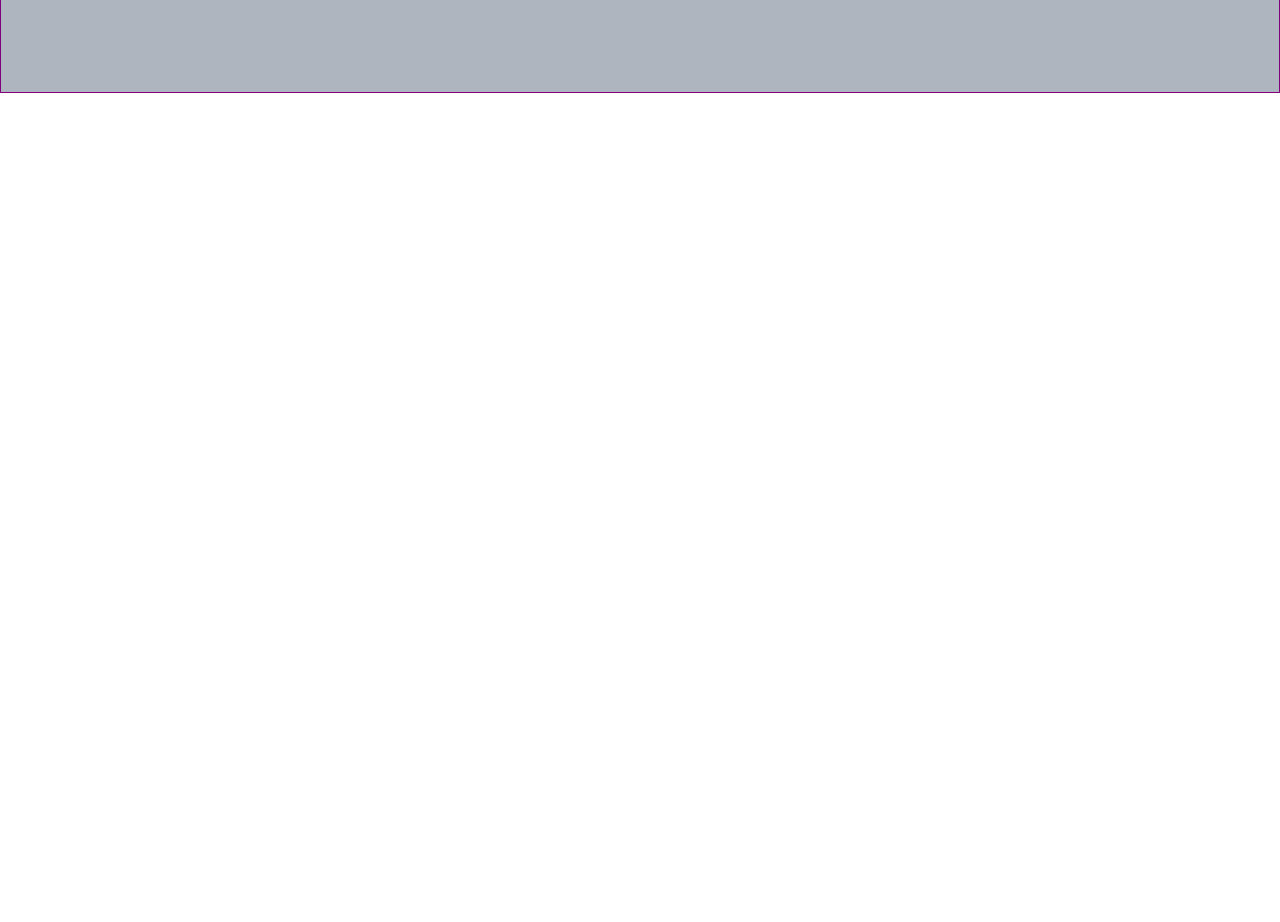
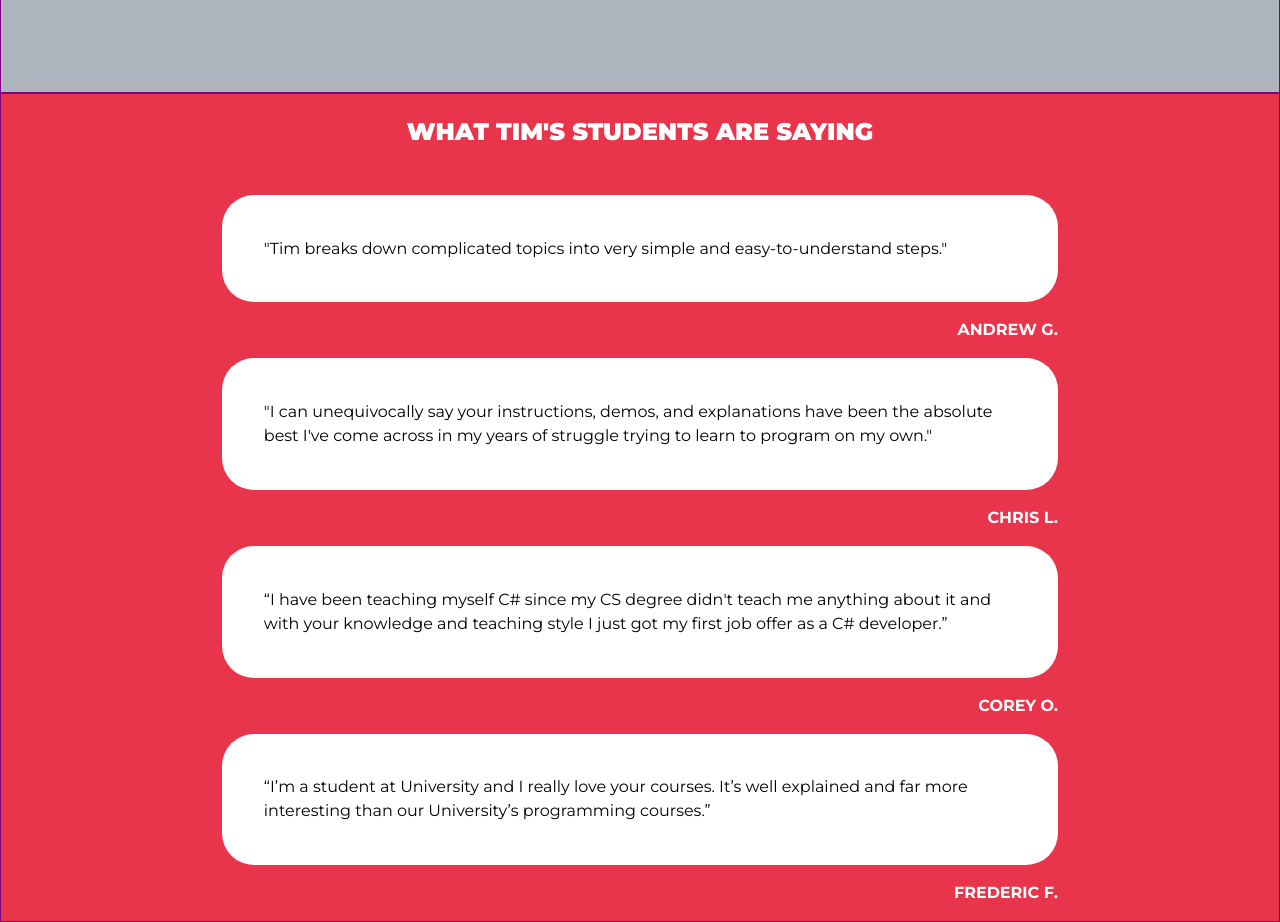
Before and after one commit to TimCorey/csharpstarter, a plain HTML site: page index.html in a window 1280 px wide. Shown: the part 4014-4936 px from the top of the page. Before the commit the page ends 4107 px from the top, so only its background shows below. Drawn offline with nearby package versions, Linux system fonts and the light colour scheme.

Commit message:
Testimonials section for small to large screens.

```diff
--- a/index.html
+++ b/index.html
@@ -9,7 +9,7 @@
   <link rel="stylesheet" href="style.css">
   <link rel="preconnect" href="https://fonts.googleapis.com">
   <link rel="preconnect" href="https://fonts.gstatic.com" crossorigin>
-  <link href="https://fonts.googleapis.com/css2?family=Montserrat:wght@400;900&display=swap" rel="stylesheet">
+  <link href="https://fonts.googleapis.com/css2?family=Montserrat:wght@400;700;900&display=swap" rel="stylesheet">
   <link href="https://cdn.jsdelivr.net/npm/bootstrap@5.0.2/dist/css/bootstrap.min.css" rel="stylesheet"
     integrity="sha384-EVSTQN3/azprG1Anm3QDgpJLIm9Nao0Yz1ztcQTwFspd3yD65VohhpuuCOmLASjC" crossorigin="anonymous">
 </head>
@@ -100,6 +100,39 @@
         </article>
       </div>
     </section>
+
+    <section class="testimonials__section container-fluid">
+      <h1 class="testimonials__heading mt-4">What Tim's Students Are Saying</h1>
+      <div class="testimonials__container col-12 col-md-8 mx-auto mt-4 mt-md-5">
+        <div class="testimonials__unit">
+          <p class="testimonials__para--primary">
+            "Tim breaks down complicated topics into very simple and easy-to-understand steps."
+          </p>
+          <p class="testimonials__para--secondary">Andrew G.</p>
+        </div>
+        <div class="testimonials__unit">
+          <p class="testimonials__para--primary">
+            "I can unequivocally say your instructions, demos, and explanations have been the absolute best I've come
+            across in my years of struggle trying to learn to program on my own."
+          </p>
+          <p class="testimonials__para--secondary">Chris L.</p>
+        </div>
+        <div class="testimonials__unit">
+          <p class="testimonials__para--primary">
+            “I have been teaching myself C# since my CS degree didn't teach me anything about it and with your knowledge
+            and teaching style I just got my first job offer as a C# developer.”
+          </p>
+          <p class="testimonials__para--secondary">Corey O.</p>
+        </div>
+        <div class="testimonials__unit">
+          <p class="testimonials__para--primary">
+            “I’m a student at University and I really love your courses. It’s well explained and far more interesting
+            than our University’s programming courses.”
+          </p>
+          <p class="testimonials__para--secondary">Frederic F.</p>
+        </div>
+      </div>
+    </section>
   </main>
 </body>
 
--- a/style.css
+++ b/style.css
@@ -35,7 +35,7 @@ h2 {
   margin-top: -45%;
 }
 
-.product__section, .description__section, .details__section, .about__section {
+.product__section, .description__section, .details__section, .about__section, .testimonials__section {
   border: 1px solid purple;
 }
 
@@ -134,6 +134,29 @@ div.description__card:hover {
   text-align: start;
 }
 
+.testimonials__section {
+  background-color: #E9354C;
+}
+
+.testimonials__heading {
+  color: #fff;
+}
+
+.testimonials__para--primary {
+  text-align: start;
+  background-color: #fff;
+  color: #000;
+  border-radius: 2.5vw;
+  padding: 5%;
+}
+
+.testimonials__para--secondary {
+  text-align: end;
+  text-transform: uppercase;
+  color: #fff;
+  font-weight: 700;
+}
+
 
 
 /* ////////// Media Queries ////////// */
@@ -161,8 +184,8 @@ div.description__card:hover {
   } */
 }
 
-/* @media (min-width: 1440px) {
-  .hero__figure--container {
+@media (min-width: 1440px) {
+  /* .hero__figure--container {
     width: 100%;
     height: 908px;
   }
@@ -195,5 +218,11 @@ div.description__card:hover {
   .about__section {
 
   height: 830px;
+} */
+
+.testimonials__para--primary,
+.testimonials__para--secondary {
+  font-size: 36px;
 }
-} */
+
+}
```
